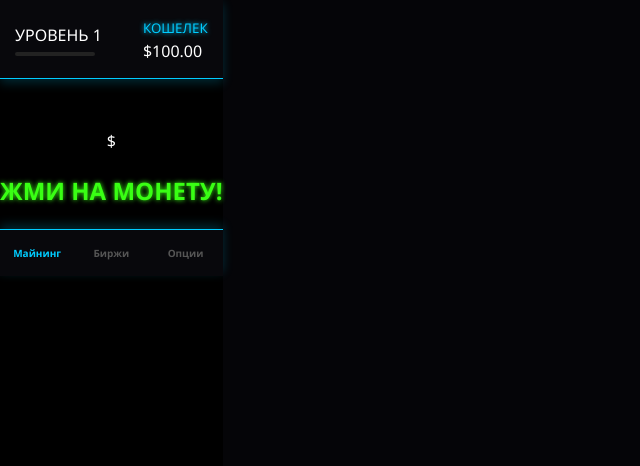
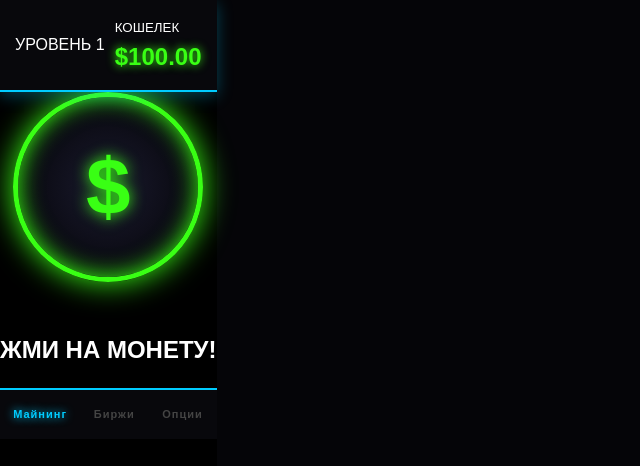
Before and after one commit to katyakuznezc-cmd/treidgame, a React (Vite) app: page / in a window 1280 px wide. Shown: the top 466 px of the page, without its empty margins (0-640 px from the left). Built offline with nearby package versions, Linux system fonts and the light colour scheme.

Commit message:
Update App.css

```diff
--- a/src/App.css
+++ b/src/App.css
@@ -1,49 +1,58 @@
-:root { --bg: #050508; --neon-blue: #00ccff; --neon-green: #39ff14; --neon-red: #ff0055; --border: #1a1a2e; }
-body { margin:0; background: var(--bg); color: white; font-family: 'Segoe UI', sans-serif; overflow: hidden; }
+:root { --bg: #050508; --neon-blue: #00ccff; --neon-green: #39ff14; --neon-red: #ff0055; }
+body { margin:0; background: var(--bg); color: white; font-family: 'Orbitron', sans-serif; overflow: hidden; }
 
-.app-container { max-width: 450px; margin: 0 auto; height: 100vh; display: flex; flex-direction: column; background: #000; }
-.main-header { padding: 15px; display: flex; justify-content: space-between; align-items: center; background: #08080c; }
+.app-container { max-width: 450px; margin: 0 auto; height: 100vh; display: flex; flex-direction: column; background: #000; position: relative; }
 
-/* NEON STYLE */
-.neon-border-bottom { border-bottom: 1px solid var(--neon-blue); box-shadow: 0 4px 10px rgba(0,204,255,0.2); }
-.neon-border-top { border-top: 1px solid var(--neon-blue); box-shadow: 0 -4px 10px rgba(0,204,255,0.2); }
-.neon-border { border: 1px solid var(--neon-blue); border-radius: 10px; }
-.neon-text-blue { color: var(--neon-blue); text-shadow: 0 0 5px var(--neon-blue); }
-.neon-text-green { color: var(--neon-green); text-shadow: 0 0 5px var(--neon-green); }
+/* HEADER & LVL */
+.main-header { padding: 15px; display: flex; justify-content: space-between; align-items: center; background: #08080c; z-index: 10; }
+.neon-border-bottom { border-bottom: 2px solid var(--neon-blue); box-shadow: 0 4px 15px rgba(0,204,255,0.3); }
+.bal-amt { font-size: 24px; font-weight: bold; color: var(--neon-green); text-shadow: 0 0 10px var(--neon-green); }
 
-/* PROGRESS BAR */
-.xp-track { width: 80px; height: 4px; background: #222; border-radius: 2px; margin-top: 5px; }
-.xp-bar { height: 100%; background: var(--neon-blue); box-shadow: 0 0 8px var(--neon-blue); transition: 0.3s; }
+/* BIG NEON COIN */
+.mining-page { display: flex; flex-direction: column; align-items: center; justify-content: center; height: 100%; text-align: center; }
+.coin-wrapper { margin-bottom: 30px; }
+.main-coin {
+  width: 180px; height: 180px; border-radius: 50%;
+  display: flex; align-items: center; justify-content: center;
+  cursor: pointer; user-select: none; transition: transform 0.1s;
+  background: radial-gradient(circle, #1a1a2e 0%, #000 100%);
+}
+.neon-circle-big {
+  border: 5px solid var(--neon-green);
+  box-shadow: 0 0 25px var(--neon-green), inset 0 0 20px var(--neon-green);
+  animation: coin-pulse 2s infinite ease-in-out;
+}
+.main-coin:active { transform: scale(0.92); }
+.coin-symbol { font-size: 80px; color: var(--neon-green); text-shadow: 0 0 15px var(--neon-green); font-weight: bold; }
 
-/* TERMINAL CONTROLS */
-.terminal-controls { margin: 10px; padding: 10px; background: #0d0d14; }
-.input-group { display: flex; flex-direction: column; gap: 10px; margin-top: 10px; }
-.input-group input[type="number"] { background: #000; border: 1px solid #333; color: var(--neon-green); padding: 8px; border-radius: 5px; outline: none; }
-.lev-box { display: flex; align-items: center; gap: 10px; color: var(--neon-blue); font-size: 12px; }
-.lev-box input { flex: 1; accent-color: var(--neon-blue); }
+@keyframes coin-pulse {
+  0% { box-shadow: 0 0 20px var(--neon-green), inset 0 0 15px var(--neon-green); }
+  50% { box-shadow: 0 0 40px var(--neon-green), inset 0 0 30px var(--neon-green); }
+  100% { box-shadow: 0 0 20px var(--neon-green), inset 0 0 15px var(--neon-green); }
+}
 
-.coin-row { display: flex; justify-content: space-between; padding: 12px 15px; border-bottom: 1px solid #111; }
-.coin-row.locked { opacity: 0.3; }
-.neon-btn-green { background: none; border: 1px solid var(--neon-green); color: var(--neon-green); border-radius: 4px; padding: 5px 10px; font-weight: bold; }
-.neon-btn-red { background: none; border: 1px solid var(--neon-red); color: var(--neon-red); border-radius: 4px; padding: 5px 10px; font-weight: bold; }
+/* TERMINAL & INPUTS */
+.terminal-controls { margin: 10px; padding: 15px; background: #0d0d14; border-radius: 12px; }
+.trade-inputs { display: flex; flex-direction: column; gap: 15px; margin-top: 15px; }
+.trade-inputs input[type="number"] {
+  background: #000; border: 1px solid var(--neon-blue); color: var(--neon-green);
+  padding: 12px; border-radius: 8px; font-size: 16px; outline: none;
+}
+.lev-control { display: flex; align-items: center; gap: 15px; color: var(--neon-blue); font-weight: bold; }
+.lev-control input { flex: 1; accent-color: var(--neon-blue); }
 
-/* MINING */
-.mining-page { text-align: center; margin-top: 50px; }
-.coin-click { width: 150px; height: 150px; border-radius: 50%; border: 4px solid var(--neon-green); margin: 0 auto; display: flex; align-items: center; justify-content: center; font-size: 60px; color: var(--neon-green); box-shadow: 0 0 20px var(--neon-green); cursor: pointer; }
+/* FLOATING DOLLAR */
+.tap-dollar {
+  position: fixed; color: var(--neon-green); pointer-events: none; z-index: 1000;
+  font-weight: bold; font-size: 32px; text-shadow: 0 0 10px var(--neon-green);
+  animation: floatUp 0.8s ease-out forwards;
+}
+@keyframes floatUp {
+  0% { transform: translateY(0) scale(1); opacity: 1; }
+  100% { transform: translateY(-150px) scale(1.5); opacity: 0; }
+}
 
-/* SIGNALS */
-.signal-card { margin: 10px; padding: 15px; position: relative; overflow: hidden; background: #0a1118; }
-.signal-timer { position: absolute; bottom: 0; left: 0; height: 2px; background: var(--neon-blue); animation: timer 120s linear forwards; }
-@keyframes timer { from { width: 100%; } to { width: 0%; } }
-
-/* NAV */
-.nav-bar { display: flex; background: #08080c; padding: 10px 0; }
-.nav-bar button { flex: 1; background: none; border: none; color: #555; font-size: 10px; font-weight: bold; }
-.nav-bar button.active { color: var(--neon-blue); }
-
-.tx-screen { position: absolute; inset: 0; background: rgba(0,0,0,0.8); display: flex; flex-direction: column; align-items: center; justify-content: center; z-index: 100; border-radius: 10px; }
-.spin-loader { width: 30px; height: 30px; border: 2px solid var(--neon-blue); border-top-color: transparent; border-radius: 50%; animation: spin 1s linear infinite; }
-@keyframes spin { to { transform: rotate(360deg); } }
-
-.tap-dollar { position: fixed; color: var(--neon-green); pointer-events: none; animation: up 0.8s forwards; font-weight: bold; }
-@keyframes up { to { transform: translateY(-100px); opacity: 0; } }
+/* FOOTER NAV */
+.nav-bar { display: flex; background: #08080c; padding: 12px 0; border-top: 2px solid var(--neon-blue); }
+.nav-bar button { flex: 1; background: none; border: none; color: #444; font-size: 11px; font-weight: bold; letter-spacing: 1px; }
+.nav-bar button.active { color: var(--neon-blue); text-shadow: 0 0 10px var(--neon-blue); }
```
